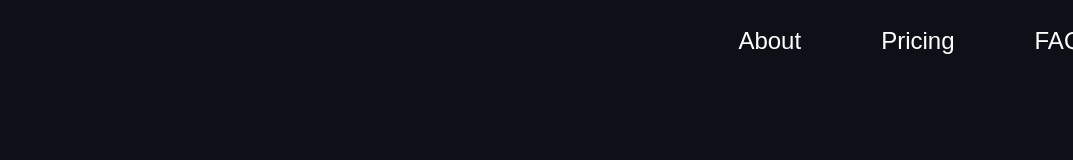
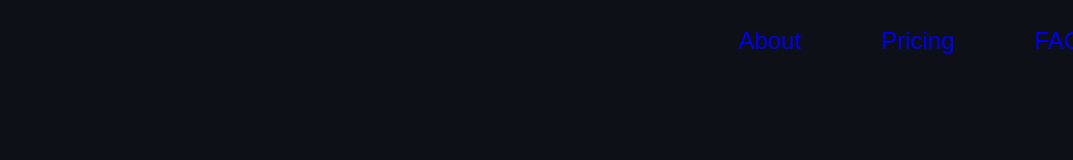
Before and after one commit to Blong2005/AstroCruise, a plain HTML site: page index.html in a window 1280 px wide. Shown: the top 160 px of the page, 207-1280 px from the left. Drawn offline with Linux system fonts and the light colour scheme.

Commit message:
Added <a> links

```diff
--- a/StyleSheets/index.css
+++ b/StyleSheets/index.css
@@ -26,6 +26,7 @@ body {
     font-size: 150%;
     font: Helvetica;
     flex-shrink: 0;
+    text-decoration: none;
 
 }
 .header a:hover {
@@ -41,7 +42,6 @@ body {
 .LogoMain {
     display: flex;
     height: 30px;
-    align: left;
     padding-left: 2%;
 }
 
--- a/index.html
+++ b/index.html
@@ -12,10 +12,10 @@
         <div class="header">
             <img src='/Images/Logo.png' alt="logo" class="LogoMain">
                 <div class="Content">
-                    <a>About</a>
-                    <a>Pricing</a>
-                    <a>FAQ</a>
-                    <a>Contact</a>
+                    <a href="/Pages/About.html">About</a>
+                    <a href="/Pages/Pricing.html">Pricing</a>
+                    <a href="/Pages/FAQ.html">FAQ</a>
+                    <a href="/Pages/Pricing.html">Contact</a>
                 </Content>
         </div>
     </div>
```
